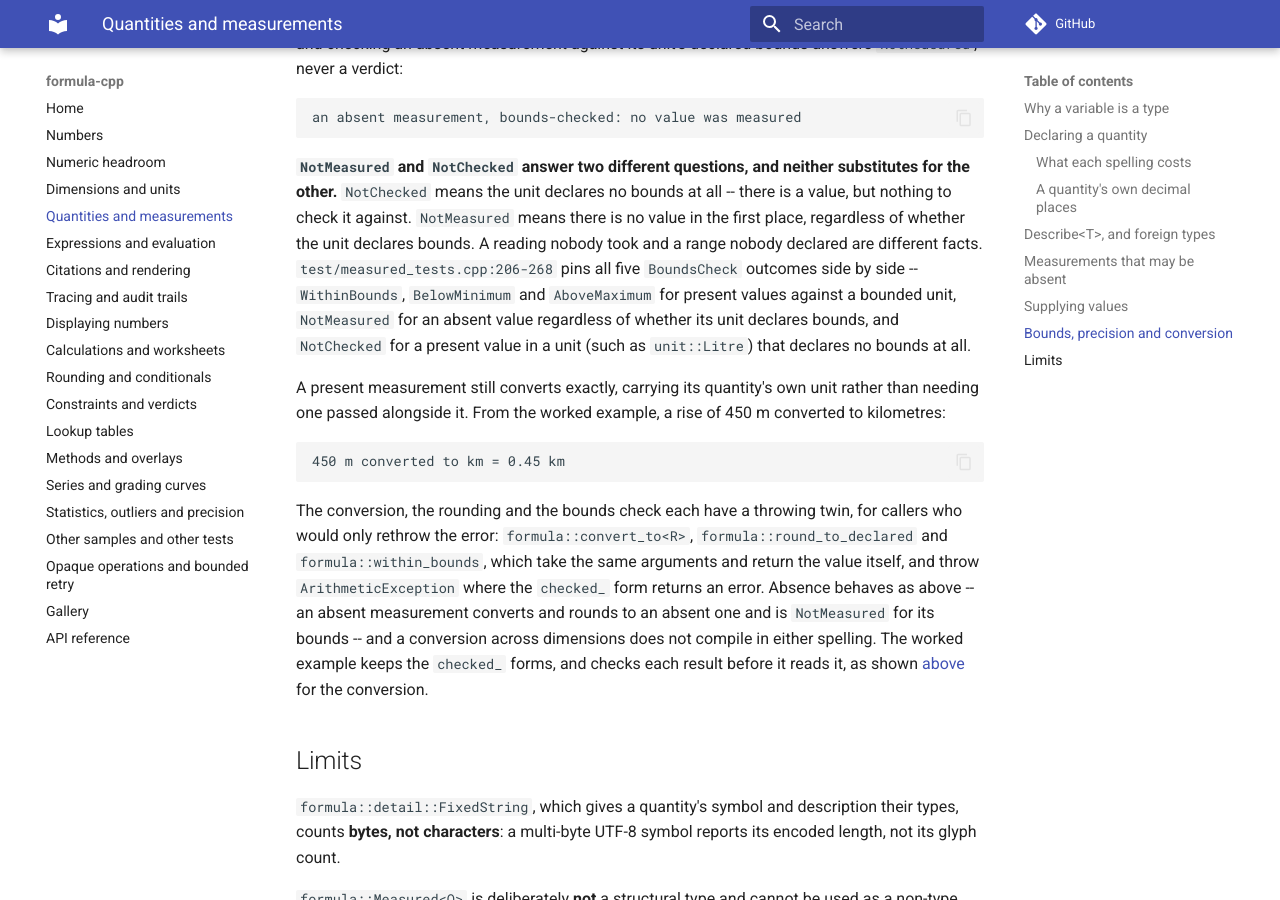
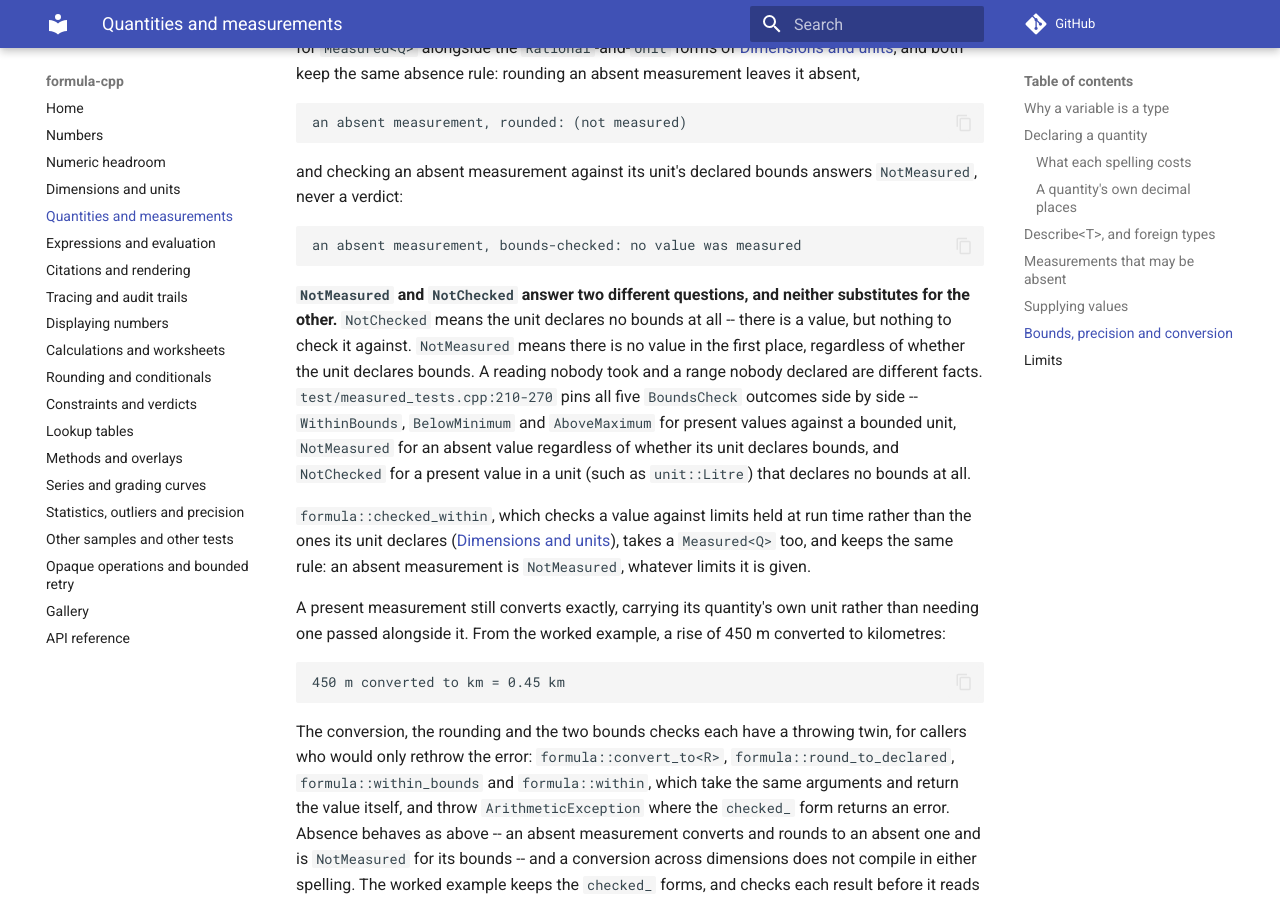
Before and after one commit to LASTRADA-Software/formula-cpp, an MkDocs documentation site: the page built from docs/quantities.md, in a window 1280 px wide and 900 px high, scrolled down 8089 px. Built offline with MkDocs 1.6.1 and Material for MkDocs 9.7.7, drawn with Linux system fonts in a browser that asks for light colours; comment, search, counter and statistics services are not loaded; some of the changed text lies outside the part shown.

Commit message:
docs: bring the units and quantities guides into line with each other
The dimensions guide counted one code block not from its example where it
now has two, and pointed only at the point of use for a different
precision, not at a quantity's own decimal places. The quantities guide
gave only one of the two refusals a checked_transform or checked_combine
callback can draw, left checked_within and within out of its bounds
section, and cited a test range that had moved. The CHANGELOG entry for
the checked callbacks now names the refusal of a callback that cannot be
called with a Rational, and the README's serialising note no longer passes
a namespace alias as a unit.

Signed-off-by: Christian Parpart <c.parpart@lastrada.net>

````diff
--- a/docs/quantities.md
+++ b/docs/quantities.md
@@ -335,7 +335,13 @@
 ```
 
 A callback that returns a bare `Rational` does not compile with either: it
-cannot fail, so it belongs to `transform` or `combine`.
+cannot fail, so it belongs to `transform` or `combine`, and its message, which
+begins
+`formula: a checked_transform callback must return std::expected<Rational, ArithmeticError>`,
+says so (`checked_combine`'s names itself, and `combine`). A callback that
+cannot be called with the value at all is refused too, with
+`formula: a checked_transform callback must be callable with a Rational`, or
+`formula: a checked_combine callback must be callable with two Rationals`.
 
 `formula::checked_convert_to<R>` converts a `Measured<Q>` into a
 `Measured<R>` and keeps this rule too -- an absent input converts to an
@@ -417,12 +423,18 @@
 at all -- there is a value, but nothing to check it against. `NotMeasured`
 means there is no value in the first place, regardless of whether the unit
 declares bounds. A reading nobody took and a range nobody declared are
-different facts. `test/measured_tests.cpp:206-268` pins all five
+different facts. `test/measured_tests.cpp:210-270` pins all five
 `BoundsCheck` outcomes side by side -- `WithinBounds`, `BelowMinimum` and
 `AboveMaximum` for present values against a bounded unit, `NotMeasured` for
 an absent value regardless of whether its unit declares bounds, and
 `NotChecked` for a present value in a unit (such as `unit::Litre`) that
 declares no bounds at all.
+
+`formula::checked_within`, which checks a value against limits held at run
+time rather than the ones its unit declares
+([Dimensions and units](dimensions.md#declared-precision-and-bounds)), takes a
+`Measured<Q>` too, and keeps the same rule: an absent measurement is
+`NotMeasured`, whatever limits it is given.
 
 A present measurement still converts exactly, carrying its quantity's own
 unit rather than needing one passed alongside it. From the worked example,
@@ -432,10 +444,11 @@
 450 m converted to km = 0.45 km
 ```
 
-The conversion, the rounding and the bounds check each have a throwing twin,
-for callers who would only rethrow the error: `formula::convert_to<R>`,
-`formula::round_to_declared` and `formula::within_bounds`, which take the
-same arguments and return the value itself, and throw `ArithmeticException`
+The conversion, the rounding and the two bounds checks each have a throwing
+twin, for callers who would only rethrow the error: `formula::convert_to<R>`,
+`formula::round_to_declared`, `formula::within_bounds` and `formula::within`,
+which take the same arguments and return the value itself, and throw
+`ArithmeticException`
 where the `checked_` form returns an error. Absence behaves as above -- an
 absent measurement converts and rounds to an absent one and is `NotMeasured`
 for its bounds -- and a conversion across dimensions does not compile in
````
Also changed, not shown: CHANGELOG.md (+3 -1 lines), README.md (+5 -4 lines), docs/dimensions.md (+9 -5 lines).
